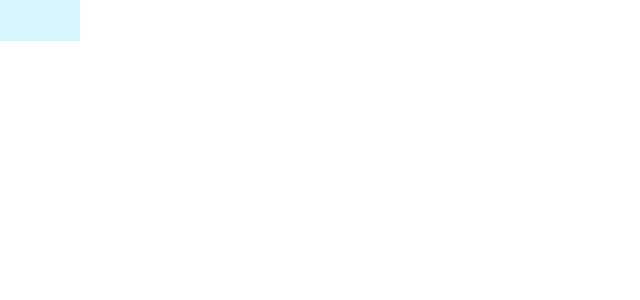
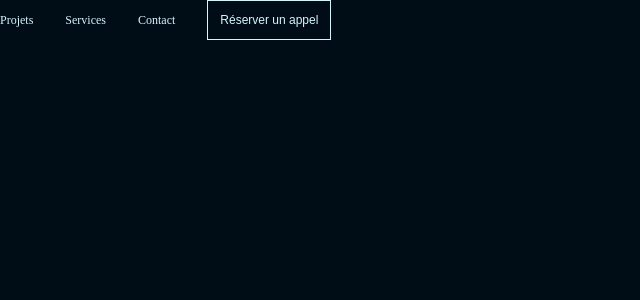
Before and after one commit to Pawens/PortfolioAgency, a Next.js app: page / in a window 1280 px wide. Shown: the top 300 px of the page, without its empty margins (0-640 px from the left). Built offline with nearby package versions, Linux system fonts and the light colour scheme.

Commit message:
feat: nav bar

```diff
--- a/src/app/page.tsx
+++ b/src/app/page.tsx
@@ -1,9 +1,9 @@
-import ButtonDefault from "@/components/Atoms/ButtonDefault";
+import NavBar from "@/components/Molecules/NavBar";
 
 export default async function LandingMain() {
   return (
-    <div>
-      <ButtonDefault>Réserver</ButtonDefault>
+    <div style={{ background: "var(--color-primary)", height: "100vh" }}>
+      <NavBar />
     </div>
   );
 }
--- a/src/assets/styles/buttonDefault.css
+++ b/src/assets/styles/buttonDefault.css
@@ -11,7 +11,7 @@ button::before {
 }
 
 button:hover::before {
-  animation: fillFromBottomWithBounce 0.2s ease-out forwards;
+  animation: fillFromBottomWithBounce 0.3s ease-out forwards;
 }
 
 @keyframes fillFromBottomWithBounce {
@@ -22,13 +22,13 @@ button:hover::before {
     height: 100%;
   }
   75% {
-    height: 85%;
+    height: 65%;
   }
   85% {
     height: 100%;
   }
   92% {
-    height: 95%;
+    height: 85%;
   }
   100% {
     height: 100%;
--- a/src/components/Atoms/ButtonDefault.tsx
+++ b/src/components/Atoms/ButtonDefault.tsx
@@ -17,9 +17,11 @@ function ButtonDefault({
   return (
     <button
       onClick={onClick}
-      className={`relative overflow-hidden p-[12px] border border-[var(--color-secondary)] text-[var(--color-secondary)] font-medium group ${className}`}
+      className={`relative overflow-hidden p-[12px] border border-[var(--color-secondary)] text-[var(--color-secondary)] text-[12px] group ${className}`}
     >
-      <span className="relative z-10">{children}</span>
+      <span className="relative z-10 transition-colors duration-300 group-hover:text-[var(--color-primary)]">
+        {children}
+      </span>
     </button>
   );
 }
--- /dev/null
+++ b/src/components/Molecules/NavBar.tsx
@@ -0,0 +1,26 @@
+"use client";
+
+import React from "react";
+import ButtonDefault from "../Atoms/ButtonDefault";
+
+const navItems = ["Projets", "Services", "Contact"];
+
+function NavBar() {
+  return (
+    <nav className="flex items-center gap-[32px] text-[var(--color-secondary)] text-[12px]">
+      {navItems.map((item) => (
+        <a
+          key={item}
+          href={`#${item.toLowerCase()}`}
+          className="transition duration-200 hover:opacity-80 hover:-translate-y-[2px]"
+        >
+          {item}
+        </a>
+      ))}
+
+      <ButtonDefault>Réserver un appel</ButtonDefault>
+    </nav>
+  );
+}
+
+export default NavBar;
```
